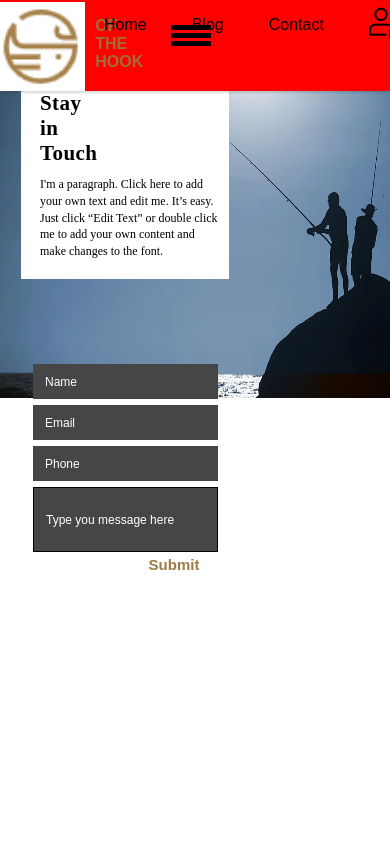
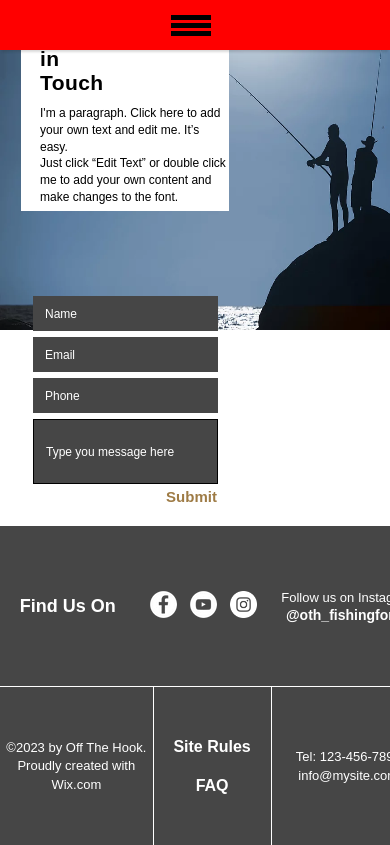
Before and after one commit to KatyshaHshanovych/My_testp_project, a PHP site: page /contact.php in a window 390 px wide; the page is wider, and only the part inside the window is pictured. Shown: the top 845 px of that part. Run offline with PHP 8.4, Linux system fonts and the light colour scheme.

Commit message:
add burger menu for mobile version from Andrew

```diff
--- a/css/media_425.css
+++ b/css/media_425.css
@@ -1,17 +1,21 @@
 @media screen and (max-width: 425px) {
+  .block-burger, .block-hamburger {
+    display: flex;
+  }
+
   .block-header {
-    display: block;
-    position: absolute;
-    top: 50px;
-    left: 0;
+    margin-top: 0;
     background: red;
-    box-shadow: #ccc;
-    width: 100%;
     box-shadow: 0 4px 2px -2px rgba(36, 36, 36, 0.17);
   }
 
   .header-block-item {
-    width: 425px;
+    display: none;
+    width: 100%;
+    height: 100vh;
+    flex-direction: column;
+    align-items: center;
+    justify-content: center;
   }
 
   .block-content-page {
@@ -119,8 +123,25 @@
     padding-right: 0;
   }
 
-  .block-burger__menuBurger {
-    right: 46%;
+  .header-center-nav__items {
+    flex-direction: column;
+    padding-top: 0;
+  }
+  .header-center-nav__item {
+    margin-top: 10px;
+    margin-right: 0;
+  }
+  .header-center-nav__item:first-child {
+    margin-top: 0;
+  }
+
+  .header-size-logo {
+    display: none;
+  }
+
+  .block-contact {
+    margin-top: 0;
+    margin-bottom: 20px;
   }
 }
 
--- a/css/media_425.scss
+++ b/css/media_425.scss
@@ -1,18 +1,22 @@
 @media screen and (max-width: 425px) {
 
+  .block-burger, .block-hamburger {
+    display: flex;
+  }
+
   .block-header {
-    display: block;
-    position: absolute;
-    top: 50px;
-    left: 0;
+    margin-top: 0;
     background: red;
-    box-shadow: #ccc;
-    width: 100%;
     box-shadow: 0 4px 2px -2px rgba(36, 36, 36, 0.17);
   }
 
   .header-block-item {
-    width: 425px;
+    display: none;
+    width: 100%;
+    height: 100vh;
+    flex-direction: column;
+    align-items: center;
+    justify-content: center;
   }
   .block-content-page {
     width: 425px;
@@ -125,6 +129,31 @@
   }
 
   .block-burger__menuBurger {
-    right: 46%;
+    //right: 46%;
+  }
+
+  .header-center-nav {
+    &__items {
+      flex-direction: column;
+      padding-top:0;
+    }
+
+    &__item {
+      margin-top: 10px;
+      margin-right: 0;
+
+      &:first-child {
+        margin-top: 0;
+      }
+    }
+  }
+
+  .header-size-logo {
+    display: none;
+  }
+
+  .block-contact {
+    margin-top: 0;
+    margin-bottom: 20px;
   }
 }
--- a/css/style.css
+++ b/css/style.css
@@ -18,13 +18,27 @@
   margin-top: -68px;
 }
 
+.block-burger {
+  height: 50px;
+  display: none;
+}
+
+.block-hamburger {
+  position: fixed;
+  display: flex;
+  background: red;
+  padding: 10px 0;
+  justify-content: center;
+  width: 100%;
+}
+
 .block-burger__menuBurger {
   position: absolute;
   width: 40px;
   height: 23px;
-  right: 50%;
+  right: 46%;
   z-index: 2;
-  margin-top: -48px;
+  margin-top: 10px;
 }
 
 .block-burger__menuBurger span, .block-burger__menuBurger:after, .block-burger__menuBurger:before {
@@ -1164,4 +1178,8 @@
   color: #A6824A;
 }
 
+.block-burger, .block-hamburger {
+  display: none;
+}
+
 /*# sourceMappingURL=style.css.map */
--- a/css/style.scss
+++ b/css/style.scss
@@ -89,13 +89,25 @@
   margin-top: -68px;
 }
 
+.block-burger {
+  height: 50px;
+  display: none;
+}
+.block-hamburger {
+  position: fixed;
+  display: flex;
+  background: red;
+  padding: 10px 0;
+  justify-content: center;
+  width: 100%;
+}
 .block-burger__menuBurger {
   position: absolute;
   width: 40px;
   height: 23px;
-  right: 50%;
+  right: 46%;
   z-index: 2;
-  margin-top: -48px;
+  margin-top: 10px;
   //display: none;
 }
 
@@ -1433,3 +1445,7 @@
     color: #A6824A;
   }
 }
+
+.block-burger, .block-hamburger {
+  display: none;
+}
--- a/header.php
+++ b/header.php
@@ -1,4 +1,14 @@
 <div class="block-header">
+    <div class="block-burger">
+        <div class="block-burger__menuBurger">
+            <span></span>
+        </div>
+    </div>
+    <?php if(false): ?>
+        <div class="block-hamburger">
+            <img width="32" src="./img/hamburger.png" alt="hamburger">
+        </div>
+    <?php endif; ?>
     <div class="header-block-item">
         <div class="header-size-logo">
             <img class="header-size-logo__logoImg" src="./img/LOGO.JPG.png">
@@ -41,11 +51,4 @@
             </div>
         </div>
     </div>
-    </div>
-    <div class="block-burger">
-        <div class="block-burger__menuBurger">
-            <span></span>
-        </div
-    </div>
 </div>
-</div>
--- a/js/script.js
+++ b/js/script.js
@@ -94,4 +94,9 @@ $(document).ready(function() {
     $(this).siblings('.block-rules-second__arrow').toggleClass('block-rotate-180');
 }).on('click', '.block-burger__menuBurger', function () {
     $('.block-burger__menuBurger').toggleClass('open-menu');
+}).on('click', '.block-burger__menuBurger', function () {
+    $('.header-block-item').slideToggle( "slow", function() {
+        if ($(this).is(':visible'))
+            $(this).css('display','flex');
+    });
 });
```
Also changed, not shown: img/hamburger.png (added), 2 other files.
